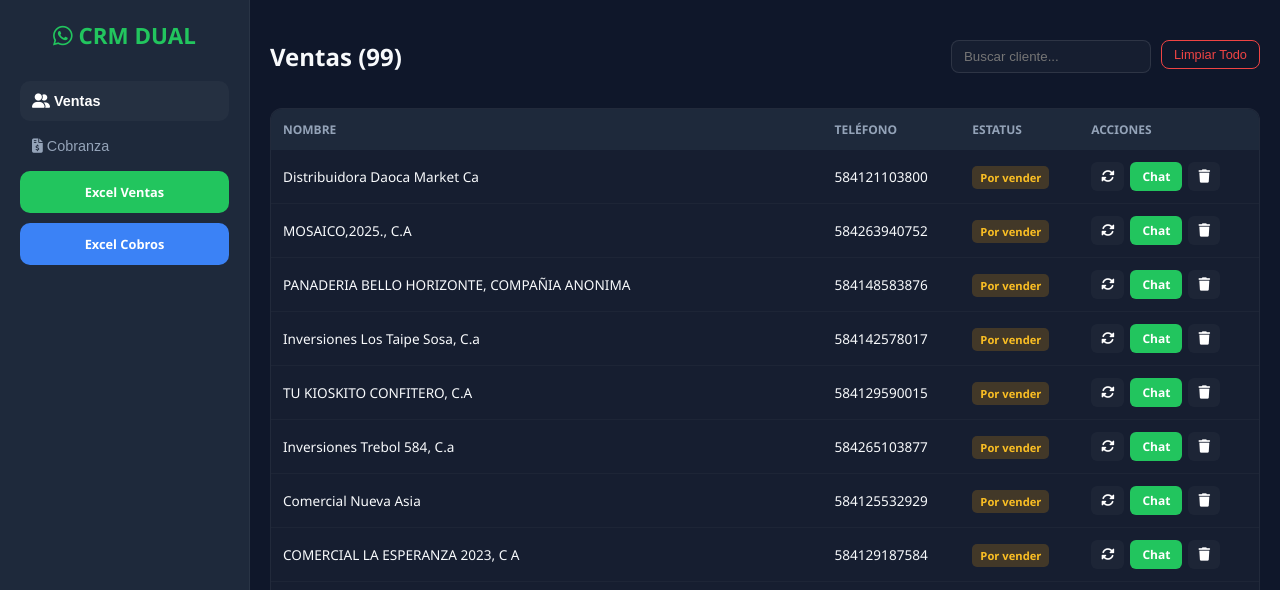
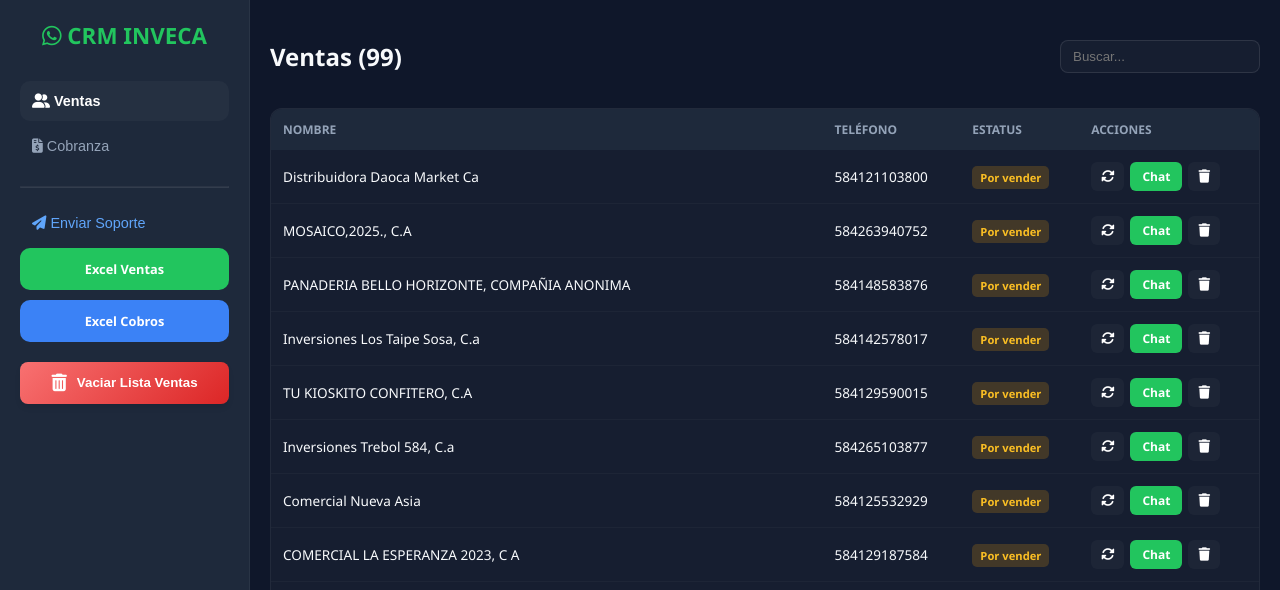
Before and after one commit to jdcastillo01/pedidosinveca, a Flask app: page / in a window 1280 px wide. Shown: the top 590 px of the page. Run offline with Flask 3, Linux system fonts and the light colour scheme; data comes from the database, SQL or seed files in the repository; data that the repository does not hold is empty; some libraries are stand-ins or nearby versions.

Commit message:
Update index.html

```diff
--- a/templates/index.html
+++ b/templates/index.html
@@ -2,15 +2,41 @@
 <html lang="es">
 <head>
     <meta charset="UTF-8">
-    <title>CRM PRO Dual</title>
+    <title>CRM PRO - Corp Inveca</title>
     <link rel="stylesheet" href="{{ url_for('static', filename='style.css') }}">
     <link rel="stylesheet" href="https://cdnjs.cloudflare.com/ajax/libs/font-awesome/6.4.0/css/all.min.css">
     <script src="https://cdn.jsdelivr.net/npm/sweetalert2@11"></script>
+    <style>
+        /* Estilo para el botón de borrar único y bonito */
+        .btn-clear-main {
+            width: 100%;
+            padding: 12px;
+            margin-top: 20px;
+            background: linear-gradient(135deg, #f87171 0%, #dc2626 100%);
+            color: white;
+            border: none;
+            border-radius: 8px;
+            font-weight: bold;
+            cursor: pointer;
+            transition: all 0.3s ease;
+            display: flex;
+            align-items: center;
+            justify-content: center;
+            gap: 10px;
+            box-shadow: 0 4px 6px -1px rgba(0, 0, 0, 0.1);
+        }
+        .btn-clear-main:hover {
+            background: linear-gradient(135deg, #ef4444 0%, #b91c1c 100%);
+            transform: translateY(-2px);
+            box-shadow: 0 10px 15px -3px rgba(220, 38, 38, 0.3);
+        }
+        .btn-clear-main i { font-size: 1.1rem; }
+    </style>
 </head>
 <body>
     <div class="app-container">
         <aside class="sidebar">
-            <div class="logo"><i class="fab fa-whatsapp"></i> CRM DUAL</div>
+            <div class="logo"><i class="fab fa-whatsapp"></i> CRM INVECA</div>
             <nav class="menu-nav">
                 <button class="menu-btn {{ 'active' if active_tab == 'ventas' }}" onclick="window.location.href='/?tab=ventas'">
                     <i class="fas fa-user-friends"></i> Ventas
@@ -18,43 +44,50 @@
                 <button class="menu-btn {{ 'active' if active_tab == 'cobranza' }}" onclick="window.location.href='/?tab=cobranza'">
                     <i class="fas fa-file-invoice-dollar"></i> Cobranza
                 </button>
+                <hr style="opacity: 0.1; margin: 15px 0;">
+                <button class="menu-btn" onclick="abrirModalCorreo()" style="color: #60a5fa;">
+                    <i class="fas fa-paper-plane"></i> Enviar Soporte
+                </button>
             </nav>
+
             <div class="import-actions">
                 <form id="form-v" action="/importar/ventas" method="post" enctype="multipart/form-data">
                     <label for="file-v" class="import-label v-bg">Excel Ventas</label>
-                    <input id="file-v" type="file" name="file" onchange="subirArchivo('form-v')"/>
+                    <input id="file-v" type="file" name="file" onchange="document.getElementById('form-v').submit()"/>
                 </form>
                 <form id="form-c" action="/importar/cobranza" method="post" enctype="multipart/form-data">
                     <label for="file-c" class="import-label c-bg">Excel Cobros</label>
-                    <input id="file-c" type="file" name="file" onchange="subirArchivo('form-c')"/>
+                    <input id="file-c" type="file" name="file" onchange="document.getElementById('form-c').submit()"/>
+                </form>
+
+                <button class="btn-clear-main" onclick="confirmarBorrado()">
+                    <i class="fas fa-trash-alt"></i>
+                    Vaciar Lista {{ 'Ventas' if active_tab == 'ventas' else 'Cobranza' }}
+                </button>
+
+                <form id="form-borrar-todo" method="post" style="display:none;">
                 </form>
             </div>
         </aside>
 
         <main class="main-content">
-            <section id="tab-ventas" class="tab-content {{ 'active' if active_tab == 'ventas' }}">
+            <section class="tab-content {{ 'active' if active_tab == 'ventas' }}">
                 <div class="section-header">
                     <h2>Ventas ({{ ventas|length }})</h2>
-                    <div class="header-tools">
-                        <input type="text" class="search-input" placeholder="Buscar cliente..." onkeyup="filterTable('table-ventas', this.value)">
-                        <form action="/borrar_todo/ventas" method="post" onsubmit="confirmarBorrado(event)">
-                            <button type="submit" class="btn-danger-outline">Limpiar Todo</button>
-                        </form>
-                    </div>
+                    <input type="text" class="search-input" placeholder="Buscar..." onkeyup="filterTable('t-v', this.value)">
                 </div>
                 <div class="table-container">
-                    <table id="table-ventas">
+                    <table id="t-v">
                         <thead><tr><th>Nombre</th><th>Teléfono</th><th>Estatus</th><th>Acciones</th></tr></thead>
                         <tbody>
                             {% for v in ventas %}
                             <tr>
-                                <td>{{ v.nombre }}</td>
-                                <td>{{ v.telefono }}</td>
+                                <td>{{ v.nombre }}</td><td>{{ v.telefono }}</td>
                                 <td><span class="pill {{ 'pill-green' if v.estatus == 'Vendido' else 'pill-orange' }}">{{ v.estatus }}</span></td>
                                 <td class="btns">
                                     <button class="btn-tool" onclick="updateStatus('ventas', {{v.id}}, this)"><i class="fas fa-sync-alt"></i></button>
-                                    <a href="https://wa.me/{{v.telefono}}?text=Buen%20día!%20quisiéramos%20consultarle%20por%20su%20inventario%20a%20{{v.nombre}}" target="_blank" class="btn-wa">Chat</a>
-                                    <button class="btn-tool del" onclick="deleteRecord('ventas', {{v.id}}, this)"><i class="fas fa-trash"></i></button>
+                                    <a href="/wa/ventas/{{v.id}}" target="_blank" class="btn-wa">Chat</a>
+                                    <button class="btn-tool" onclick="deleteRecord('ventas', {{v.id}}, this)"><i class="fas fa-trash"></i></button>
                                 </td>
                             </tr>
                             {% endfor %}
@@ -63,31 +96,24 @@
                 </div>
             </section>
 
-            <section id="tab-cobranza" class="tab-content {{ 'active' if active_tab == 'cobranza' }}">
+            <section class="tab-content {{ 'active' if active_tab == 'cobranza' }}">
                 <div class="section-header">
                     <h2>Cobranza ({{ cobros|length }})</h2>
-                    <div class="header-tools">
-                        <input type="text" class="search-input" placeholder="Buscar..." onkeyup="filterTable('table-cobranza', this.value)">
-                        <form action="/borrar_todo/cobranza" method="post" onsubmit="confirmarBorrado(event)">
-                            <button type="submit" class="btn-danger-outline">Limpiar Todo</button>
-                        </form>
-                    </div>
+                    <input type="text" class="search-input" placeholder="Buscar..." onkeyup="filterTable('t-c', this.value)">
                 </div>
                 <div class="table-container">
-                    <table id="table-cobranza">
-                        <thead><tr><th>Nombre</th><th>Teléfono</th><th>Factura</th><th>Monto</th><th>Estatus</th><th>Acciones</th></tr></thead>
+                    <table id="t-c">
+                        <thead><tr><th>Nombre</th><th>Factura</th><th>Monto</th><th>Estatus</th><th>Acciones</th></tr></thead>
                         <tbody>
                             {% for c in cobros %}
                             <tr>
-                                <td>{{ c.nombre }}</td>
-                                <td>{{ c.telefono }}</td>
-                                <td>#{{ c.factura }}</td>
-                                <td>{{ c.monto }}</td>
+                                <td>{{ c.nombre }}</td><td>#{{ c.factura }}</td><td>{{ c.monto }}</td>
                                 <td><span class="pill {{ 'pill-green' if 'pagado' in c.estatus.lower() else 'pill-red' }}">{{ c.estatus }}</span></td>
                                 <td class="btns">
                                     <button class="btn-tool" onclick="updateStatus('cobranza', {{c.id}}, this)"><i class="fas fa-check-double"></i></button>
-                                    <a href="https://wa.me/{{c.telefono}}?text=Buen%20día%2C%20consultamos%20por%20la%20factura%20{{c.factura}}" target="_blank" class="btn-wa c-bg">Cobrar</a>
-                                    <button class="btn-tool del" onclick="deleteRecord('cobranza', {{c.id}}, this)"><i class="fas fa-trash"></i></button>
+                                    <button class="btn-tool" onclick="abrirModalCorreo('{{c.nombre}}', '{{c.factura}}')"><i class="fas fa-envelope"></i></button>
+                                    <a href="/wa/cobranza/{{c.id}}" target="_blank" class="btn-wa c-bg">Cobrar</a>
+                                    <button class="btn-tool" onclick="deleteRecord('cobranza', {{c.id}}, this)"><i class="fas fa-trash"></i></button>
                                 </td>
                             </tr>
                             {% endfor %}
@@ -99,75 +125,88 @@
     </div>
 
     <script>
-        // BARRA DE CARGA AL IMPORTAR
-        function subirArchivo(formId) {
+        // Lógica para el botón único de borrado
+        function confirmarBorrado() {
+            const tabActual = "{{ active_tab }}";
+            const nombreLista = tabActual === 'ventas' ? 'Ventas' : 'Cobranza';
+
             Swal.fire({
-                title: 'Procesando archivo...',
-                html: 'Espere un momento mientras cargamos los datos',
-                timerProgressBar: true,
-                didOpen: () => { Swal.showLoading() },
-                background: '#1e293b',
-                color: '#fff'
-            });
-            document.getElementById(formId).submit();
-        }
-
-        // CONFIRMACIÓN PARA BORRAR TODO
-        function confirmarBorrado(event) {
-            event.preventDefault();
-            const form = event.target;
-            Swal.fire({
-                title: '¿Limpiar lista completa?',
-                text: "Esta acción no se puede deshacer",
+                title: `¿Vaciar toda la lista de ${nombreLista}?`,
+                text: "Esta acción no se puede deshacer.",
                 icon: 'warning',
                 showCancelButton: true,
-                confirmButtonColor: '#ef4444',
-                cancelButtonColor: '#334155',
+                confirmButtonColor: '#dc2626',
+                cancelButtonColor: '#4b5563',
                 confirmButtonText: 'Sí, borrar todo',
                 cancelButtonText: 'Cancelar',
                 background: '#1e293b',
                 color: '#fff'
             }).then((result) => {
-                if (result.isConfirmed) form.submit();
-            });
-        }
-
-        // ELIMINAR FILA INDIVIDUAL
-        function deleteRecord(tipo, id, btn) {
-            Swal.fire({
-                title: '¿Eliminar fila?',
-                icon: 'question',
-                showCancelButton: true,
-                confirmButtonColor: '#ef4444',
-                confirmButtonText: 'Eliminar',
-                background: '#1e293b',
-                color: '#fff'
-            }).then((result) => {
                 if (result.isConfirmed) {
-                    fetch(`/eliminar/${tipo}/${id}`, { method: 'DELETE' })
-                    .then(() => {
-                        btn.closest('tr').remove();
-                        Swal.fire({ title: 'Eliminado', icon: 'success', timer: 800, showConfirmButton: false, background: '#1e293b', color: '#fff' });
-                    });
+                    const form = document.getElementById('form-borrar-todo');
+                    form.action = `/borrar_todo/${tabActual}`;
+                    form.submit();
                 }
             });
         }
 
-        function updateStatus(tipo, id, btn) {
-            fetch(`/cambiar_estatus/${tipo}/${id}`)
-            .then(res => res.json())
-            .then(data => {
-                const pill = btn.closest('tr').querySelector('.pill');
-                pill.textContent = data.nuevo_estatus;
-                const txt = data.nuevo_estatus.toLowerCase();
-                pill.className = 'pill ' + (txt.includes('vendido') || txt.includes('pagado') ? 'pill-green' : txt.includes('vender') ? 'pill-orange' : 'pill-red');
+        async function abrirModalCorreo(nombre = '', factura = '') {
+            const { value: formValues } = await Swal.fire({
+                title: 'Enviar Soporte de Pago',
+                background: '#1e293b', color: '#fff',
+                html: `
+                    <input id="sw-n" class="swal2-input" placeholder="Nombre Cliente" value="${nombre}">
+                    <input id="sw-f" class="swal2-input" placeholder="Número Factura" value="${factura}">
+                    <div style="margin-top:15px">
+                        <button type="button" class="btn-file-custom" onclick="document.getElementById('sw-files').click()">
+                            <i class="fas fa-paperclip"></i> Adjuntar Fotos/PDF
+                        </button>
+                        <input type="file" id="sw-files" multiple style="display:none" onchange="document.getElementById('f-count').innerText = this.files.length + ' archivos'">
+                        <div id="f-count" style="font-size:0.8rem; color:#4ade80; margin-top:5px"></div>
+                    </div>
+                `,
+                showCancelButton: true,
+                confirmButtonText: 'Enviar Correo',
+                preConfirm: () => {
+                    return { n: document.getElementById('sw-n').value, f: document.getElementById('sw-f').value, files: document.getElementById('sw-files').files }
+                }
+            });
+
+            if (formValues) {
+                const fd = new FormData();
+                fd.append('nombre', formValues.n); fd.append('factura', formValues.f);
+                for (let f of formValues.files) fd.append('adjuntos', f);
+                Swal.fire({ title: 'Enviando...', didOpen: () => Swal.showLoading(), background: '#1e293b', color: '#fff' });
+                fetch('/enviar_correo', { method: 'POST', body: fd })
+                .then(r => r.json()).then(data => {
+                    Swal.fire({ title: data.success ? 'Éxito' : 'Error', text: data.message, icon: data.success ? 'success' : 'error', background: '#1e293b', color: '#fff' });
+                });
+            }
+        }
+
+        function updateStatus(t, id, btn) {
+            fetch(`/cambiar_estatus/${t}/${id}`).then(r => r.json()).then(data => {
+                const p = btn.closest('tr').querySelector('.pill');
+                p.textContent = data.nuevo_estatus;
+                p.className = 'pill ' + (data.nuevo_estatus.includes('Vendido') || data.nuevo_estatus.includes('pagado') ? 'pill-green' : 'pill-orange');
             });
         }
 
-        function filterTable(tableId, query) {
-            const rows = document.querySelectorAll(`#${tableId} tbody tr`);
-            const q = query.toLowerCase();
-            rows.forEach(row => { row.style.display = row.innerText.toLowerCase().includes(q) ? '' : 'none'; });
+        function deleteRecord(t, id, btn) {
+            Swal.fire({
+                title: '¿Eliminar registro?',
+                icon: 'warning',
+                showCancelButton: true,
+                confirmButtonText: 'Eliminar',
+                background: '#1e293b', color: '#fff'
+            }).then((result) => {
+                if(result.isConfirmed) fetch(`/eliminar/${t}/${id}`, { method: 'DELETE' }).then(() => btn.closest('tr').remove());
+            });
+        }
+
+        function filterTable(id, q) {
+            const rows = document.querySelectorAll(`#${id} tbody tr`);
+            rows.forEach(r => r.style.display = r.innerText.toLowerCase().includes(q.toLowerCase()) ? '' : 'none');
         }
     </script>
 </body>
```
